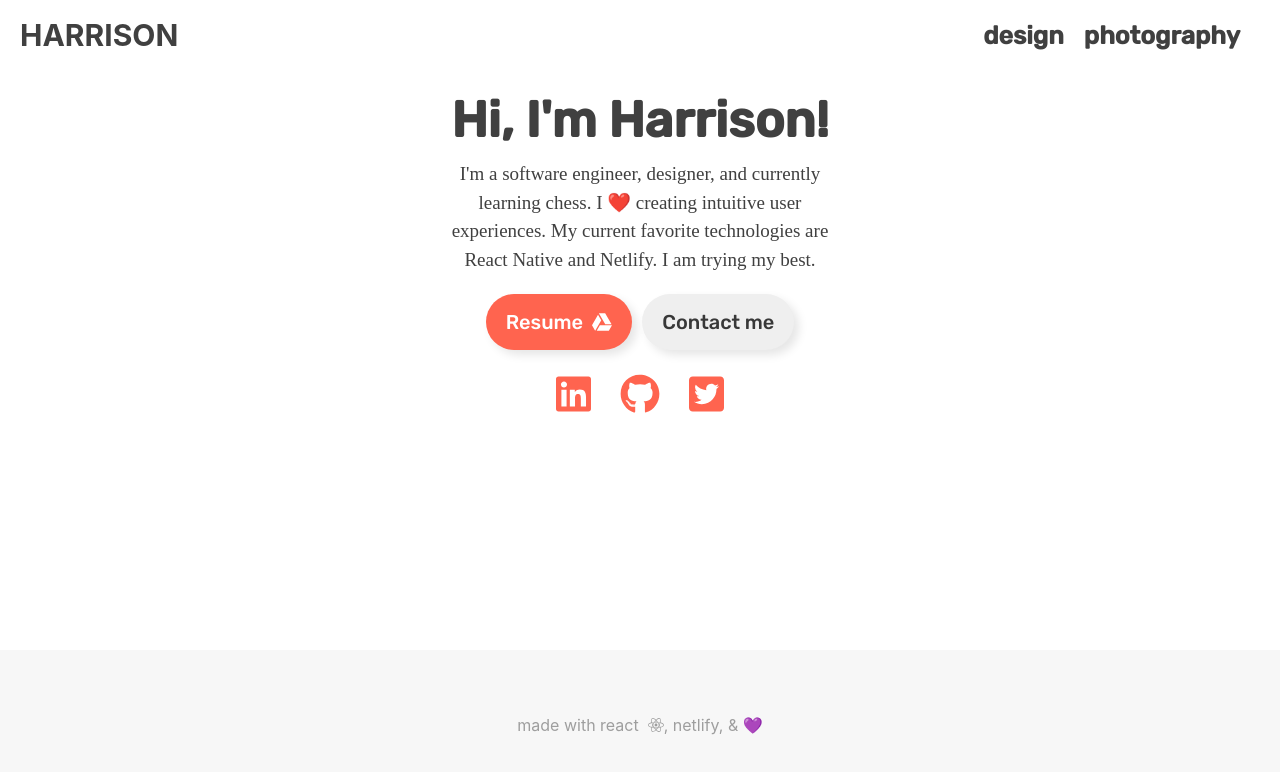
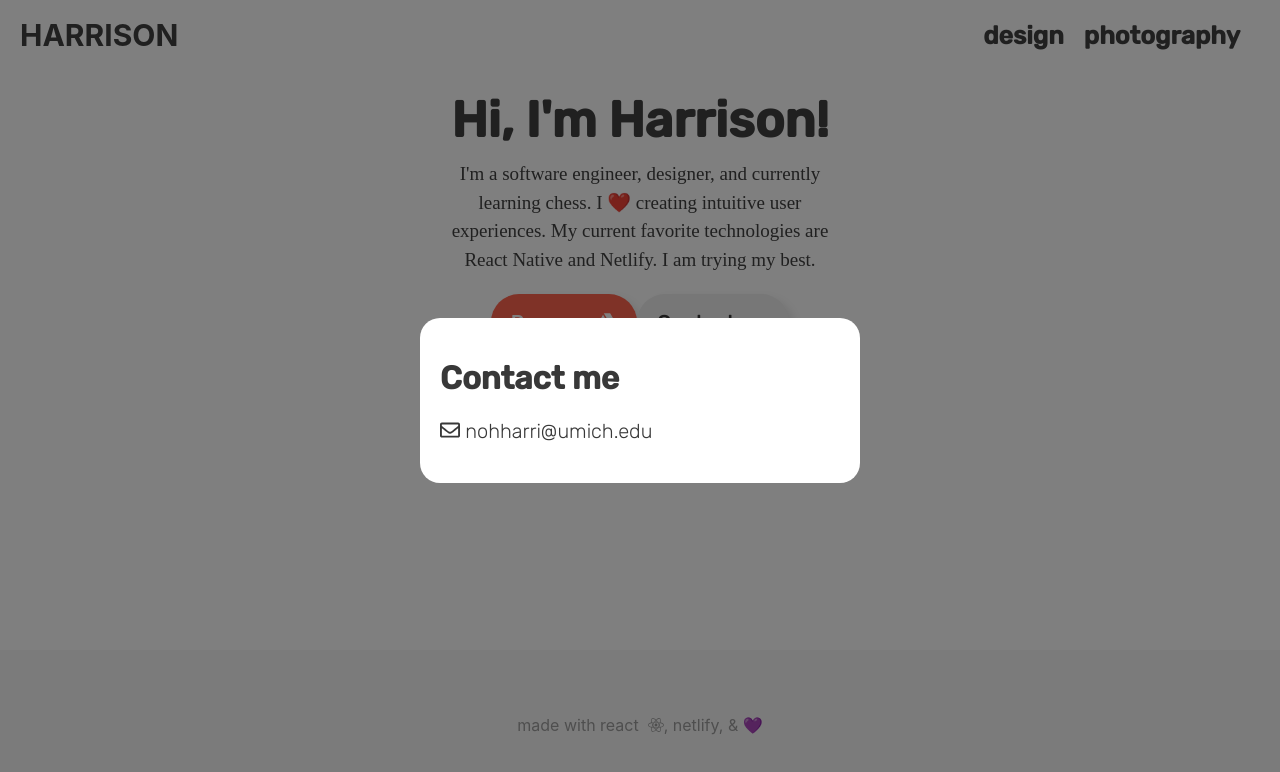
Before and after one commit to nohharri/harrisonnoh-new, a React (Create React App) app: page / in a window 1280 px wide. Both pictures are taken after a click on the button "Contact me". Shown: the top 772 px of the page. Built offline with nearby package versions, Linux system fonts and the light colour scheme; no server answers; a web font is replaced by a local one.

Commit message:
Added modal for contact me

```diff
--- a/package.json
+++ b/package.json
@@ -17,7 +17,9 @@
     "node-sass": "^4.14.1",
     "react": "^17.0.1",
     "react-dom": "^17.0.1",
+    "react-popup": "^0.10.0",
     "react-scripts": "4.0.1",
+    "reactjs-popup": "^2.0.4",
     "web-vitals": "^0.2.4"
   },
   "scripts": {
--- a/src/App.js
+++ b/src/App.js
@@ -9,8 +9,8 @@ import './App.css';
 class App extends React.Component {
 
   async getPhotos() {
-    const res = await fetch('/api/photos');
-    const photos = await res.json();
+    //const res = await fetch('/api/photos');
+    //const photos = await res.json();
   }
 
   componentDidMount() {
--- a/src/components/Buttons/BigButton.js
+++ b/src/components/Buttons/BigButton.js
@@ -1,3 +1,5 @@
+import React from 'react';
+import Popup from 'reactjs-popup';
 import { fonts } from '../../constants';
 
 const style = {
@@ -15,6 +17,16 @@ const style = {
  * Big button that exists on the front page. Can be customized
  * to change colors based off its parent prop. Defaulted at gray.
  */
-export default function BigButton(props) {
-    return <button className={props.className} style={{...style, ...props.style}}>{props.children}</button>
+export default class BigButton extends React.PureComponent {
+    render() {
+        const { className, children, style: propsStyle } = this.props;
+
+        const rendered = this.props.popup ?
+            <Popup overlayStyle={{background: 'rgba(0,0,0,0.5)'}} trigger={<button style={{...style, ...propsStyle}}>Contact me</button>} modal>
+                {this.props.popup}
+            </Popup> :
+            <button className={className} style={{...style, ...propsStyle}}>{children}</button>
+
+         return rendered;
+    }
 }
--- a/src/constants.js
+++ b/src/constants.js
@@ -16,5 +16,6 @@
  }
 
  const RESUME_LINK = 'https://drive.google.com/file/d/1WCNUlDf3cxF1W9TnQLKJ0GFUFc-18iA0/view?usp=sharing';
+ const EMAIL = ['nohharri', '@', 'umich', '.', 'edu'];
 
- export { colors, fonts, RESUME_LINK }
+ export { colors, fonts, RESUME_LINK, EMAIL }
--- a/src/containers/ExternalLinks/ExternalLinks.js
+++ b/src/containers/ExternalLinks/ExternalLinks.js
@@ -22,7 +22,16 @@ export default class ExternalLinks extends React.PureComponent {
             <div className={styles.container}>
                 {
                     links.map((val, idx) => {
-                        return <div className={styles.icon}><a className={styles.link} target="_blank" href={val.link}><FontAwesomeIcon icon={val.icon} /></a></div>
+                        return <div
+                            key={idx}
+                            className={styles.icon}
+                            >
+                                <a className={styles.link}
+                                   target="_blank"
+                                   rel="noreferrer"
+                                   href={val.link}
+                                ><FontAwesomeIcon icon={val.icon} /></a>
+                            </div>
                     })
                 }
             </div>
--- a/src/containers/Introduction/Introduction.js
+++ b/src/containers/Introduction/Introduction.js
@@ -2,24 +2,45 @@ import React from 'react';
 import BigButton from '../../components/Buttons/BigButton';
 import ExternalLinks from '../ExternalLinks/ExternalLinks';
 import { faGoogleDrive } from '@fortawesome/free-brands-svg-icons';
+import { faEnvelope } from '@fortawesome/free-regular-svg-icons';
 import { colors, RESUME_LINK } from '../../constants';
 import styles from './Introduction.module.scss';
 import { FontAwesomeIcon } from '@fortawesome/react-fontawesome';
+import { EMAIL } from '../../constants';
 
 /**
  * Introduction of the screen featuring the buttons and
  * social media navigation links.
+ * Using workaround for button in popup because of this: https://stackoverflow.com/questions/61862978/ref-current-contains-is-not-a-function-in-react
  */
 export default class Introduction extends React.Component {
+
+    // Gets the popup for contact me.
+    // Doing a join here to avoid website scrapers.
+    getContactPopup() {
+        return (
+            <div className={styles.popupContent}>
+                <h1>Contact me</h1>
+                <p><FontAwesomeIcon icon={faEnvelope} />&nbsp;{EMAIL.join('')}</p>
+            </div>
+        );
+    }
+
     render() {
         return (
             <div className={styles.container}>
                 <div className={styles.introductionTitle}>Hi, I'm Harrison!</div>
                 <div className={styles.introductionCaption}>I'm a software engineer, designer, and currently learning chess. I ❤️ creating intuitive user experiences. My current favorite technologies are React Native and Netlify. I am trying my best.</div>
-                <BigButton className={styles.resumeButton} style={{ color: 'white', marginBottom: 20 }}>
-                    <a className={styles.link} target="_blank" href={RESUME_LINK}>Resume &nbsp;<FontAwesomeIcon icon={faGoogleDrive} /></a>
+
+                <a className={styles.link} rel="noreferrer" target="_blank" href={RESUME_LINK}>
+                    <BigButton className={styles.resumeButton} style={{ color: 'white', marginBottom: 20 }}>
+                        Resume &nbsp;<FontAwesomeIcon icon={faGoogleDrive} />
+                    </BigButton>
+                </a>
+
+                <BigButton popup={this.getContactPopup} className={styles.contactMeButton} style={{ color: colors.black, marginBottom: 20 }}>
+                    Contact Me!
                 </BigButton>
-                <BigButton className={styles.contactMeButton} style={{ color: colors.black, marginLeft: 10 }}>Contact me</BigButton>
                 <ExternalLinks />
             </div>
         )
--- a/src/containers/Introduction/Introduction.module.scss
+++ b/src/containers/Introduction/Introduction.module.scss
@@ -2,6 +2,7 @@
     margin: auto;
     margin-top: 20px;
     width: 400px;
+    max-width: 100%;
 }
 
 .introductionTitle {
@@ -41,3 +42,35 @@
         filter: brightness(98%);
     }
 }
+
+@keyframes anvil {
+    0% {
+      transform: scale(1) translateY(0px);
+      opacity: 0;
+      box-shadow: 0 0 0 rgba(241, 241, 241, 0);
+    }
+    1% {
+      transform: scale(0.96) translateY(10px);
+      opacity: 0;
+      box-shadow: 0 0 0 rgba(241, 241, 241, 0);
+    }
+    100% {
+      transform: scale(1) translateY(0px);
+      opacity: 1;
+      box-shadow: 0 0 500px rgba(241, 241, 241, 0);
+    }
+  }
+
+.popupContent {
+    width: 400px;
+    padding: 20px;
+    background-color: white;
+    border-radius: 20px;
+    animation: anvil 0.3s cubic-bezier(0.38, 0.1, 0.36, 0.9) forwards;
+}
+
+.popupContent p {
+    font-family: var(--rubik);
+    font-size: 20px;
+    font-weight: lighter;
+}
--- a/src/index.scss
+++ b/src/index.scss
@@ -29,3 +29,7 @@ a {
   color: inherit;
   text-decoration: inherit;
 }
+
+h1 {
+  font-family: var(--rubik);
+}
```
Also changed, not shown: 1 other file (tests, documents, lock files or other folders).
